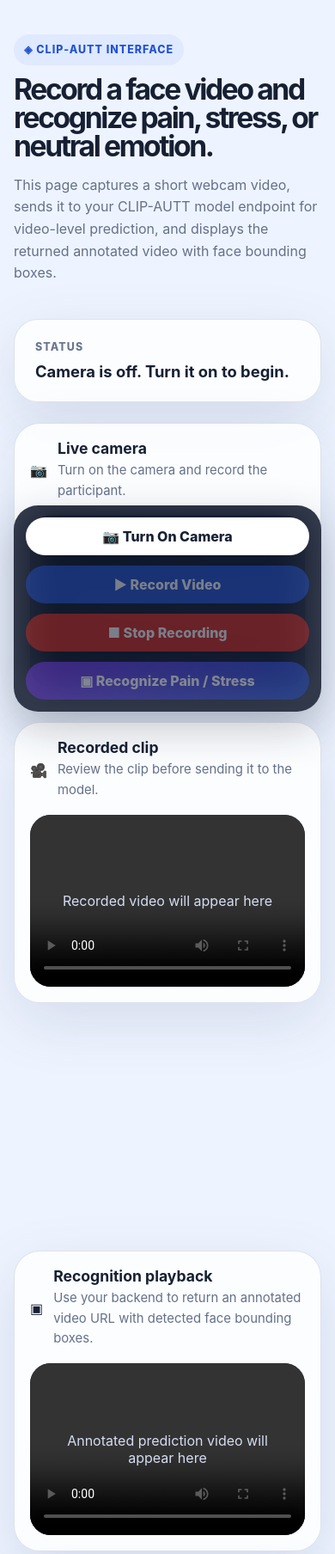
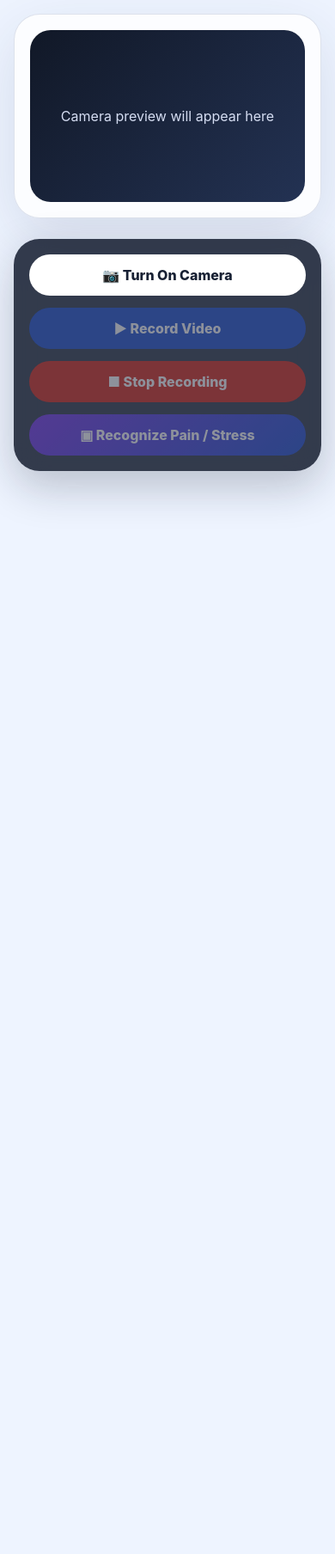
Before and after one commit to osamazeeshan/CLIP-AUTT_Interface, a website: page index.html in a window 390 px wide. Shown: the top 1808 px of the page at 86% size. After the commit the page ends 844 px from the top, so only its background shows below. Drawn offline with Linux system fonts and the light colour scheme.

Commit message:
Simplify camera interface layout

```diff
--- a/index.html
+++ b/index.html
@@ -8,24 +8,10 @@
   </head>
   <body>
     <main class="app-shell">
-      <section class="hero">
-        <div>
-          <p class="eyebrow">◈ CLIP-AUTT Interface</p>
-          <h1>Record a face video and recognize pain, stress, or neutral emotion.</h1>
-          <p>This page captures a short webcam video, sends it to your CLIP-AUTT model endpoint for video-level prediction, and displays the returned annotated video with face bounding boxes.</p>
-        </div>
-        <div class="status-card">
-          <span>Status</span>
-          <strong id="statusText">Camera is off. Turn it on to begin.</strong>
-          <em id="recordingTime" hidden>Recording time: 00:00</em>
-        </div>
-      </section>
-
       <div class="alert" id="cameraError" hidden></div>
 
-      <section class="video-grid">
-        <article class="panel">
-          <div class="panel-heading"><span>📷</span><div><h2>Live camera</h2><p>Turn on the camera and record the participant.</p></div></div>
+      <section class="camera-layout">
+        <article class="panel live-panel" aria-label="Live camera preview">
           <div class="video-frame live-frame">
             <video id="liveVideo" autoplay muted playsinline></video>
             <div class="placeholder" id="livePlaceholder">Camera preview will appear here</div>
@@ -33,41 +19,12 @@
           </div>
         </article>
 
-        <article class="panel">
-          <div class="panel-heading"><span>🎥</span><div><h2>Recorded clip</h2><p>Review the clip before sending it to the model.</p></div></div>
-          <div class="video-frame">
-            <video id="previewVideo" controls playsinline></video>
-            <div class="placeholder" id="previewPlaceholder">Recorded video will appear here</div>
-          </div>
-        </article>
-      </section>
-
         <section class="controls" aria-label="Recording controls">
           <button id="turnOnCamera">📷 Turn On Camera</button>
           <button id="recordVideo" class="primary" disabled>▶ Record Video</button>
           <button id="stopRecording" class="danger" disabled>■ Stop Recording</button>
           <button id="analyzeVideo" class="analyze" disabled>▣ Recognize Pain / Stress</button>
         </section>
-
-      <section class="results">
-        <article class="panel result-video">
-          <div class="panel-heading"><span>▣</span><div><h2>Recognition playback</h2><p>Use your backend to return an annotated video URL with detected face bounding boxes.</p></div></div>
-          <div class="video-frame annotated-frame">
-            <video id="annotatedVideo" controls playsinline></video>
-            <div class="placeholder" id="annotatedPlaceholder">Annotated prediction video will appear here</div>
-            <div class="prediction-badge" id="predictionBadge" hidden></div>
-          </div>
-        </article>
-
-        <article class="prediction-card">
-          <h2>Video-level prediction</h2>
-          <div id="predictionEmpty"><p>No prediction yet. Record a clip, then click Recognize Pain / Stress.</p></div>
-          <div id="predictionResult" hidden>
-            <strong class="label" id="predictionLabel"></strong>
-            <p id="predictionMessage"></p>
-            <div class="score-list" id="scoreList"></div>
-          </div>
-        </article>
       </section>
     </main>
     <script type="module" src="src/main.js"></script>
--- a/src/main.js
+++ b/src/main.js
@@ -14,10 +14,8 @@ const state = {
 
 const els = {
   liveVideo: document.querySelector('#liveVideo'),
-  previewVideo: document.querySelector('#previewVideo'),
   annotatedVideo: document.querySelector('#annotatedVideo'),
   livePlaceholder: document.querySelector('#livePlaceholder'),
-  previewPlaceholder: document.querySelector('#previewPlaceholder'),
   annotatedPlaceholder: document.querySelector('#annotatedPlaceholder'),
   cameraError: document.querySelector('#cameraError'),
   statusText: document.querySelector('#statusText'),
@@ -42,21 +40,21 @@ function formatSeconds(totalSeconds) {
 }
 
 function setStatus(message) {
-  els.statusText.textContent = message;
+  if (els.statusText) els.statusText.textContent = message;
 }
 
 function setRecordingUi(isRecording) {
   els.recordVideo.disabled = !state.stream || isRecording;
   els.stopRecording.disabled = !isRecording;
   els.analyzeVideo.disabled = !state.recordedBlob || isRecording;
-  els.recordingTime.hidden = !isRecording;
-  els.recordingPill.hidden = !isRecording;
+  if (els.recordingTime) els.recordingTime.hidden = !isRecording;
+  if (els.recordingPill) els.recordingPill.hidden = !isRecording;
 }
 
 function updateTimer() {
   const text = formatSeconds(state.elapsed);
-  els.recordingTime.textContent = `Recording time: ${text}`;
-  els.recordingPill.textContent = `● Recording ${text}`;
+  if (els.recordingTime) els.recordingTime.textContent = `Recording time: ${text}`;
+  if (els.recordingPill) els.recordingPill.textContent = `● Recording ${text}`;
 }
 
 async function turnOnCamera() {
@@ -98,10 +96,8 @@ function startRecording() {
     state.recordedBlob = new Blob(state.chunks, { type: mimeType });
     if (state.recordedUrl) URL.revokeObjectURL(state.recordedUrl);
     state.recordedUrl = URL.createObjectURL(state.recordedBlob);
-    els.previewVideo.src = state.recordedUrl;
-    els.previewPlaceholder.hidden = true;
     els.analyzeVideo.disabled = false;
-    setStatus('Recording saved. Review it, then choose Recognize Pain / Stress.');
+    setStatus('Recording saved. Choose Recognize Pain / Stress.');
   };
 
   state.recorder.start();
@@ -120,17 +116,21 @@ function stopRecording() {
 }
 
 function clearPrediction() {
-  els.predictionEmpty.hidden = false;
-  els.predictionResult.hidden = true;
-  els.predictionBadge.hidden = true;
-  els.annotatedPlaceholder.hidden = false;
-  els.annotatedVideo.removeAttribute('src');
-  els.annotatedVideo.load();
+  if (els.predictionEmpty) els.predictionEmpty.hidden = false;
+  if (els.predictionResult) els.predictionResult.hidden = true;
+  if (els.predictionBadge) els.predictionBadge.hidden = true;
+  if (els.annotatedPlaceholder) els.annotatedPlaceholder.hidden = false;
+  if (els.annotatedVideo) {
+    els.annotatedVideo.removeAttribute('src');
+    els.annotatedVideo.load();
+  }
 }
 
 function renderPrediction(prediction) {
   const sortedScores = Object.entries(prediction.scores || {}).sort((a, b) => b[1] - a[1]);
   const topScore = sortedScores[0];
+
+  if (!els.predictionEmpty || !els.predictionResult) return;
 
   els.predictionEmpty.hidden = true;
   els.predictionResult.hidden = false;
@@ -141,7 +141,7 @@ function renderPrediction(prediction) {
     return `<div class="score"><span>${label}</span><div><i style="width:${Math.round(value * 100)}%"></i></div><b>${Math.round(value * 100)}%</b></div>`;
   }).join('');
 
-  if (topScore) {
+  if (topScore && els.predictionBadge) {
     els.predictionBadge.textContent = `${topScore[0]} · ${Math.round(topScore[1] * 100)}%`;
     els.predictionBadge.hidden = false;
   }
@@ -178,8 +178,8 @@ async function analyzeRecording() {
     state.annotatedUrl = state.recordedUrl;
     setStatus('Could not reach the prediction service, so a demo result is shown.');
   } finally {
-    els.annotatedVideo.src = state.annotatedUrl;
-    els.annotatedPlaceholder.hidden = true;
+    if (els.annotatedVideo) els.annotatedVideo.src = state.annotatedUrl;
+    if (els.annotatedPlaceholder) els.annotatedPlaceholder.hidden = true;
     els.analyzeVideo.textContent = '▣ Recognize Pain / Stress';
     els.analyzeVideo.disabled = false;
   }
--- a/src/styles.css
+++ b/src/styles.css
@@ -12,73 +12,42 @@ button, input { font: inherit; }
 
 .app-shell {
   width: min(1180px, calc(100% - 32px));
+  min-height: 100vh;
   margin: 0 auto;
-  padding: 40px 0;
-}
-
-.hero {
+  padding: 32px 0;
   display: grid;
-  grid-template-columns: minmax(0, 1fr) 340px;
-  gap: 24px;
-  align-items: stretch;
-  margin-bottom: 24px;
-}
-
-.eyebrow, .panel-heading, .controls button, .score, .status-card {
-  display: flex;
   align-items: center;
 }
 
-.eyebrow {
-  gap: 8px;
-  width: fit-content;
-  margin: 0 0 12px;
-  padding: 8px 12px;
-  border-radius: 999px;
-  color: #2353d1;
-  background: #dfe9ff;
-  font-weight: 800;
-  letter-spacing: .08em;
-  text-transform: uppercase;
-  font-size: .78rem;
+.camera-layout {
+  display: grid;
+  grid-template-columns: minmax(0, 1fr) 280px;
+  gap: 24px;
+  align-items: stretch;
 }
 
-h1 { margin: 0; font-size: clamp(2.1rem, 5vw, 4.4rem); line-height: .98; letter-spacing: -.07em; }
-h2 { margin: 0; font-size: 1.1rem; }
-p { color: #64708a; line-height: 1.6; }
-
-.status-card, .panel, .prediction-card, .alert {
+.panel, .alert {
   border: 1px solid rgba(80, 103, 150, .18);
   box-shadow: 0 22px 70px rgba(31, 51, 92, .12);
   background: rgba(255,255,255,.82);
   backdrop-filter: blur(14px);
 }
 
-.status-card {
-  flex-direction: column;
-  justify-content: center;
-  align-items: flex-start;
-  gap: 10px;
-  border-radius: 28px;
-  padding: 24px;
+.alert {
+  border-radius: 18px;
+  padding: 14px 18px;
+  margin-bottom: 18px;
+  color: #b42318;
 }
 
-.status-card span { color: #6b7690; text-transform: uppercase; font-size: .78rem; font-weight: 800; letter-spacing: .09em; }
-.status-card strong { font-size: 1.15rem; }
-.status-card em { color: #d92d20; font-style: normal; font-weight: 800; }
-.alert { border-radius: 18px; padding: 14px 18px; margin-bottom: 18px; color: #b42318; }
-
-.video-grid, .results {
-  display: grid;
-  grid-template-columns: repeat(2, minmax(0, 1fr));
-  gap: 22px;
+.panel {
+  border-radius: 30px;
+  padding: 18px;
 }
 
-.results { margin-top: 24px; grid-template-columns: minmax(0, 1.4fr) minmax(320px, .6fr); }
-.panel, .prediction-card { border-radius: 30px; padding: 18px; }
-.panel-heading { gap: 12px; margin-bottom: 16px; }
-.panel-heading svg { color: #2353d1; }
-.panel-heading p { margin: 4px 0 0; font-size: .93rem; }
+.live-panel {
+  min-width: 0;
+}
 
 .video-frame {
   position: relative;
@@ -89,6 +58,7 @@ p { color: #64708a; line-height: 1.6; }
 }
 
 .video-frame video { width: 100%; height: 100%; object-fit: cover; display: block; }
+
 .placeholder {
   position: absolute;
   inset: 0;
@@ -99,7 +69,7 @@ p { color: #64708a; line-height: 1.6; }
   padding: 24px;
 }
 
-.recording-pill, .prediction-badge {
+.recording-pill {
   position: absolute;
   top: 16px;
   right: 16px;
@@ -110,29 +80,27 @@ p { color: #64708a; line-height: 1.6; }
   background: rgba(217, 45, 32, .92);
 }
 
-.prediction-badge { background: rgba(35, 83, 209, .94); }
-
 .controls {
-  position: sticky;
-  bottom: 16px;
-  z-index: 4;
   display: flex;
-  flex-wrap: wrap;
+  flex-direction: column;
   justify-content: center;
-  gap: 12px;
-  margin: 24px 0;
-  padding: 14px;
-  border-radius: 999px;
+  gap: 14px;
+  padding: 18px;
+  border-radius: 30px;
   background: rgba(15, 23, 42, .84);
   backdrop-filter: blur(18px);
   box-shadow: 0 18px 50px rgba(15, 23, 42, .24);
 }
 
 .controls button {
+  display: flex;
+  align-items: center;
+  justify-content: center;
   gap: 8px;
+  width: 100%;
   border: 0;
   border-radius: 999px;
-  padding: 12px 18px;
+  padding: 14px 18px;
   color: #172033;
   background: #fff;
   cursor: pointer;
@@ -143,21 +111,10 @@ p { color: #64708a; line-height: 1.6; }
 .controls .primary { color: #fff; background: #2353d1; }
 .controls .danger { color: #fff; background: #d92d20; }
 .controls .analyze { color: #fff; background: linear-gradient(135deg, #7c3aed, #2353d1); }
-.spin { animation: spin 1s linear infinite; }
-
-.prediction-card h2 { margin-bottom: 16px; }
-.prediction-card .label { display: block; font-size: 2rem; letter-spacing: -.04em; }
-.score-list { display: grid; gap: 14px; margin-top: 18px; }
-.score { gap: 12px; }
-.score span { width: 62px; font-weight: 800; }
-.score div { flex: 1; height: 12px; overflow: hidden; border-radius: 999px; background: #dbe4f5; }
-.score i { display: block; height: 100%; border-radius: inherit; background: linear-gradient(90deg, #2353d1, #7c3aed); }
-.score b { width: 46px; text-align: right; }
-
-@keyframes spin { to { transform: rotate(360deg); } }
 
 @media (max-width: 860px) {
-  .hero, .video-grid, .results { grid-template-columns: 1fr; }
-  .controls { border-radius: 28px; }
-  .controls button { flex: 1 1 190px; justify-content: center; }
+  .app-shell { align-items: start; padding: 16px 0; }
+  .camera-layout { grid-template-columns: 1fr; }
+  .controls { flex-direction: row; flex-wrap: wrap; }
+  .controls button { flex: 1 1 190px; }
 }
```
Lines whose indentation alone changed are shown as unchanged.
